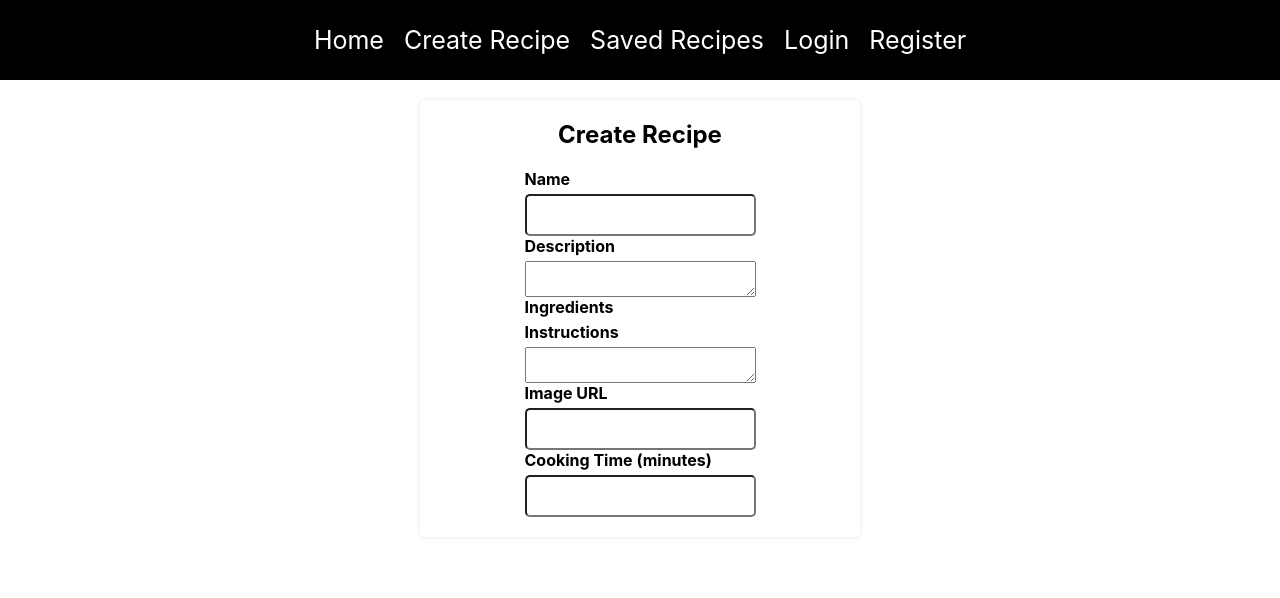
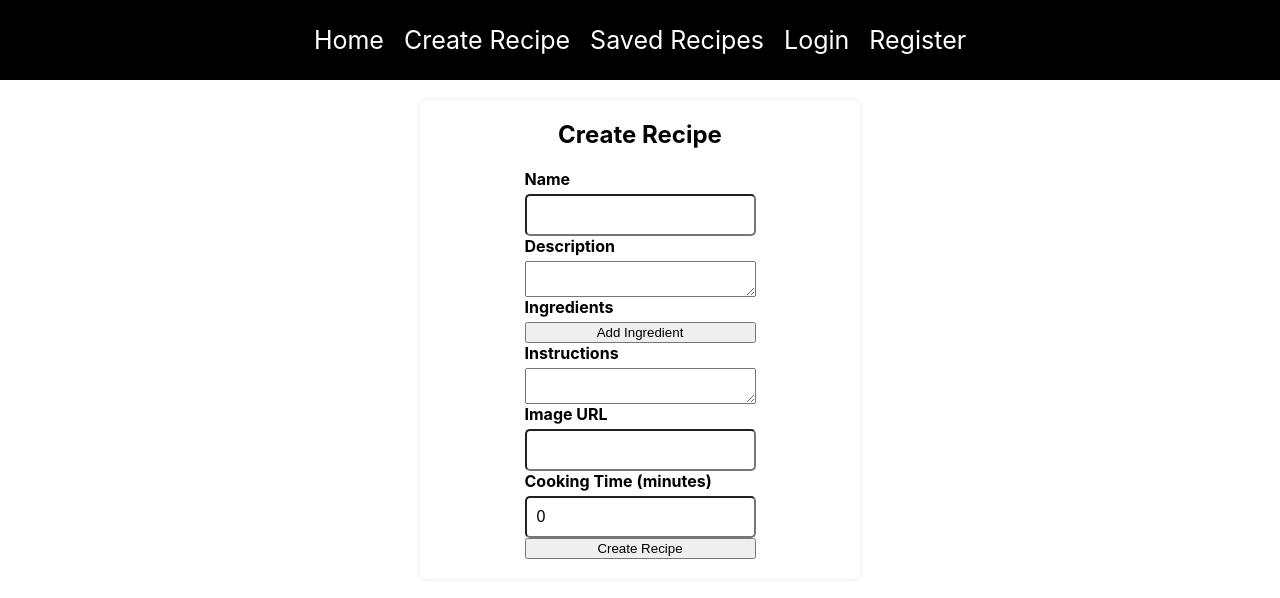
Before and after one commit to shoneriki/mern-practice, a React (Create React App) app in the folder client/: page /create-recipe in a window 1280 px wide. Shown: the top 598 px of the page. Built offline with nearby package versions, Linux system fonts and the light colour scheme.

Commit message:
recipe creation

```diff
--- /dev/null
+++ b/client/src/hooks/useGetUserID.js
@@ -0,0 +1,3 @@
+export const useGetUserID = () => {
+  return window.localStorage.getItem("userID");
+};
--- a/client/src/pages/create-recipe.js
+++ b/client/src/pages/create-recipe.js
@@ -1,35 +1,115 @@
+import React, { useState } from "react";
+import axios from "axios";
+import { useGetUserID } from "../hooks/useGetUserID";
+import { useNavigate } from "react-router-dom";
+import { useCookies } from "react-cookie";
+
 export const CreateRecipe = () => {
+  const userID = useGetUserID();
+  const [cookies, _] = useCookies(["access_token"]);
+  const [recipe, setRecipe] = useState({
+    name: "",
+    description: "",
+    ingredients: [],
+    instructions: "",
+    imageUrl: "",
+    cookingTime: 0,
+    userOwner: userID,
+  });
+
+  const navigate = useNavigate();
+
+  const handleChange = (event) => {
+    const { name, value } = event.target;
+    setRecipe({ ...recipe, [name]: value });
+  };
+
+  const handleIngredientChange = (event, index) => {
+    const { value } = event.target;
+    const ingredients = [...recipe.ingredients];
+    ingredients[index] = value;
+    setRecipe({ ...recipe, ingredients });
+  };
+
+  const handleAddIngredient = () => {
+    const ingredients = [...recipe.ingredients, ""];
+    setRecipe({ ...recipe, ingredients });
+  };
+
+  const handleSubmit = async (event) => {
+    event.preventDefault();
+    try {
+      await axios.post(
+        "http://localhost:3001/recipes",
+        { ...recipe },
+        {
+          headers: { authorization: cookies.access_token },
+        }
+      );
+
+      alert("Recipe Created");
+      navigate("/");
+    } catch (error) {
+      console.error(error);
+    }
+  };
+
   return (
     <div className="create-recipe">
       <h2>Create Recipe</h2>
-      <form >
+      <form onSubmit={handleSubmit}>
         <label htmlFor="name">Name</label>
         <input
           type="text"
           id="name"
+          name="name"
+          value={recipe.name}
+          onChange={handleChange}
         />
         <label htmlFor="description">Description</label>
         <textarea
           id="description"
           name="description"
+          value={recipe.description}
+          onChange={handleChange}
         ></textarea>
         <label htmlFor="ingredients">Ingredients</label>
+        {recipe.ingredients.map((ingredient, index) => (
+          <input
+            key={index}
+            type="text"
+            name="ingredients"
+            value={ingredient}
+            onChange={(event) => handleIngredientChange(event, index)}
+          />
+        ))}
+        <button type="button" onClick={handleAddIngredient}>
+          Add Ingredient
+        </button>
         <label htmlFor="instructions">Instructions</label>
         <textarea
           id="instructions"
           name="instructions"
+          value={recipe.instructions}
+          onChange={handleChange}
         ></textarea>
         <label htmlFor="imageUrl">Image URL</label>
         <input
           type="text"
           id="imageUrl"
+          name="imageUrl"
+          value={recipe.imageUrl}
+          onChange={handleChange}
         />
         <label htmlFor="cookingTime">Cooking Time (minutes)</label>
         <input
           type="number"
           id="cookingTime"
           name="cookingTime"
+          value={recipe.cookingTime}
+          onChange={handleChange}
         />
+        <button type="submit">Create Recipe</button>
       </form>
     </div>
   );
```
